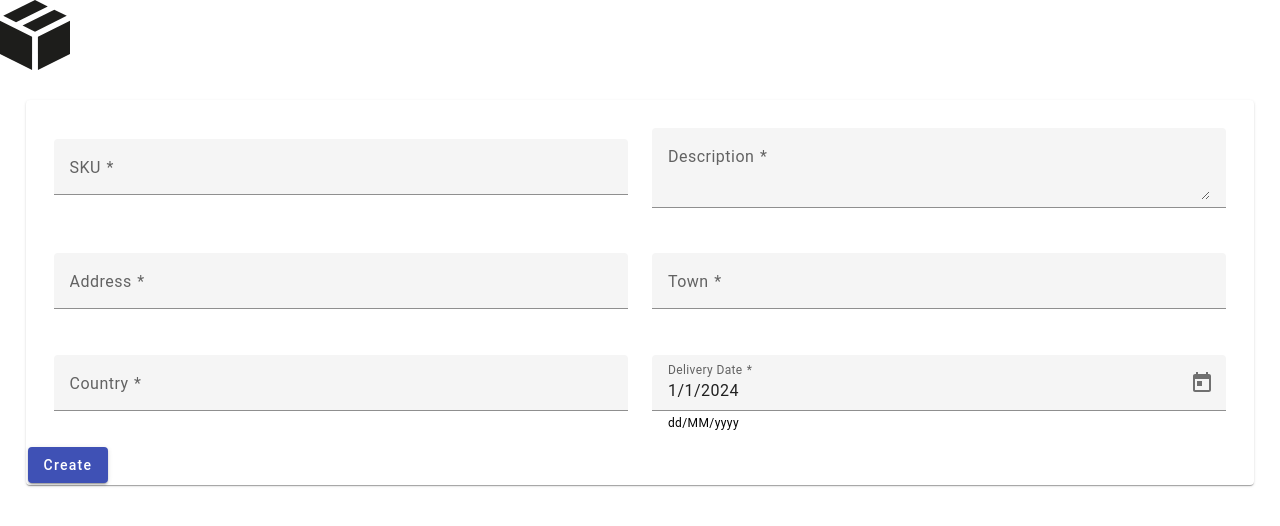
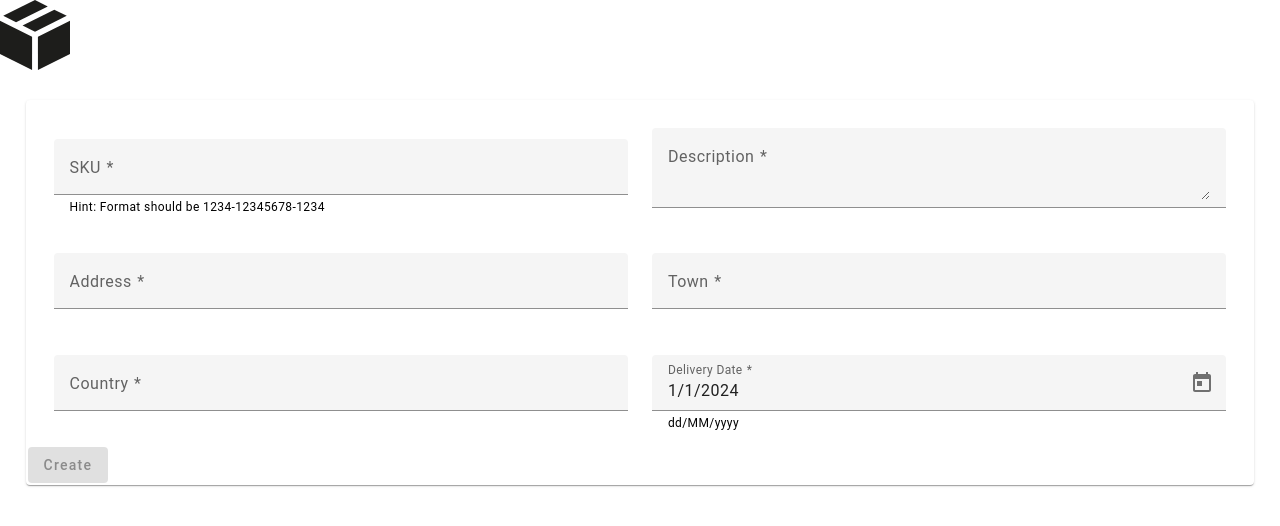
Before and after one commit to arfaagha/parcel-management-app, an Angular app: page /create in a window 1280 px wide. Shown: the top 526 px of the page. Built offline with nearby package versions, Linux system fonts and the light colour scheme.

Commit message:
add invalid check to disable create

```diff
--- a/src/app/add-parcel/add-parcel.component.html
+++ b/src/app/add-parcel/add-parcel.component.html
@@ -1,4 +1,5 @@
 <div>
+
     <div class="form-container">
         <form [formGroup]="createParcelForm" (submit)="submitButton()">
             <mat-card>
@@ -6,10 +7,12 @@
           <mat-form-field class="mat-50">
             <mat-label>SKU
                 </mat-label>
-            <input matInput required formControlName="sku" >
+            <input matInput required formControlName="sku" (blur)="checkSkuValidity()">
+            <mat-hint>Hint: Format should be 1234-12345678-1234</mat-hint>
             <mat-error *ngIf="createParcelForm.controls['sku'].touched && createParcelForm.controls['sku'].invalid">
               <span *ngIf="createParcelForm.controls['sku'].errors?.['required']">This field is mandatory.</span>
-              <span *ngIf="createParcelForm.controls['sku'].errors?.['pattern']">This field is invalid.</span>
+              <span *ngIf="createParcelForm.controls['sku'].errors?.['pattern']">This field is not in correct format.</span>
+              <span *ngIf="createParcelForm.controls['sku'].errors?.['incorrect']">SKU already exists in the system.</span>
             </mat-error>
           </mat-form-field>
 
@@ -61,15 +64,14 @@
             <mat-label>Delivery Date
             </mat-label>
             <input matInput required [matDatepicker]="picker" formControlName="deliveryDate">
-            <mat-datepicker-toggle matIconSuffix  [for]="picker"></mat-datepicker-toggle>
+            <mat-datepicker-toggle matIconSuffix [for]="picker"></mat-datepicker-toggle>
             <mat-hint>dd/MM/yyyy</mat-hint>
             <mat-datepicker #picker></mat-datepicker>
-
           </mat-form-field>
 
         </mat-card-content>
     <mat-card-footer>
-        <button mat-raised-button color="primary" type="submit">Create</button>
+        <button mat-raised-button color="primary" type="submit" [disabled]="!createParcelForm.valid">Create</button>
     </mat-card-footer>
     </mat-card>
         </form>
```
